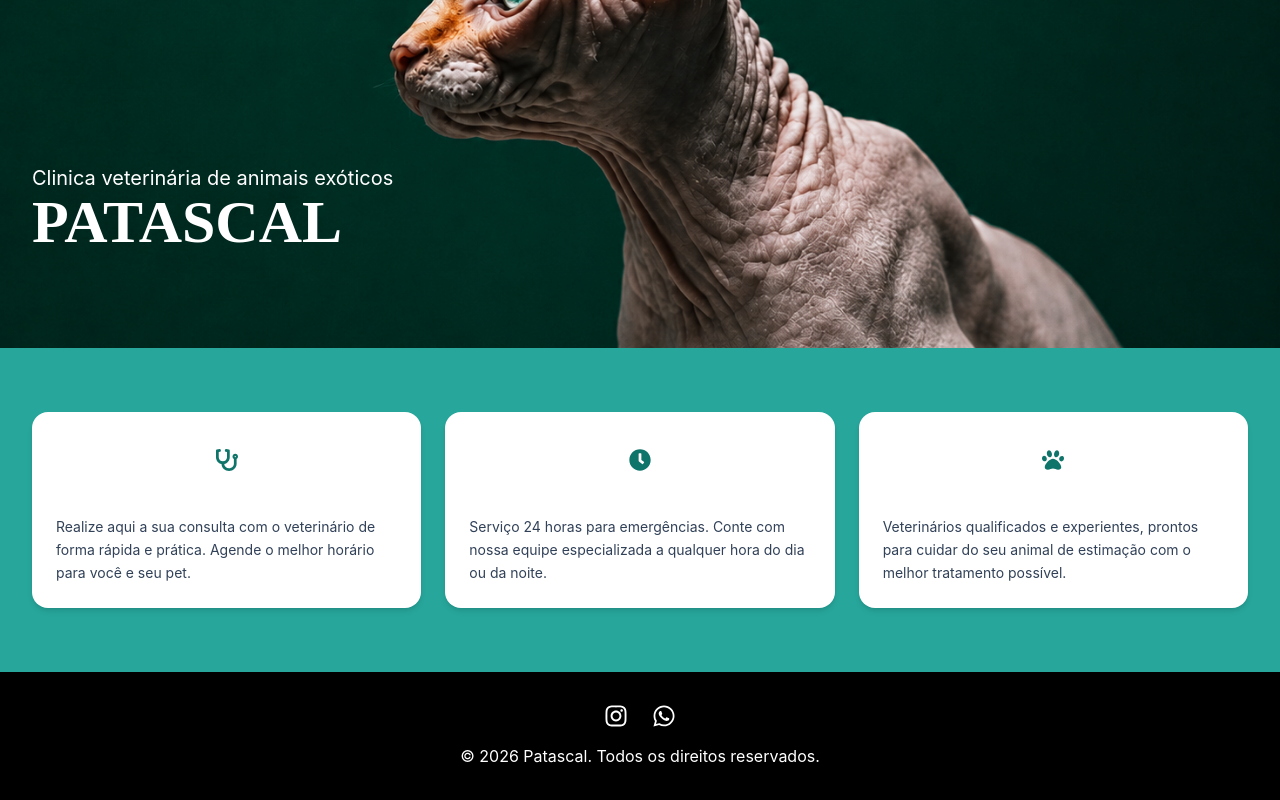
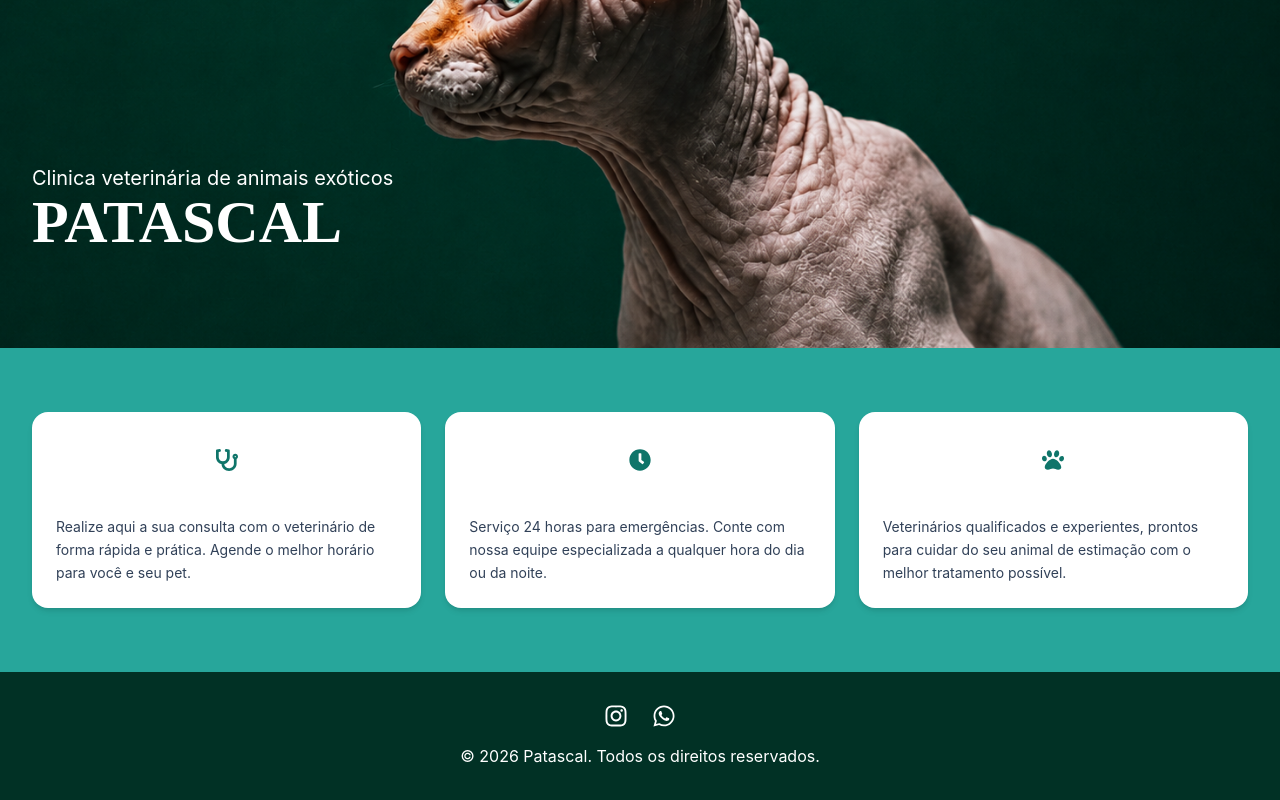
Before and after one commit to beatryzcsr/ClinicaVet, a React (Vite) app in the folder Patascal/: page / in a window 1280 px wide. Shown: the part 452-1252 px from the top of the page. Built offline with nearby package versions, Linux system fonts and the light colour scheme.

Commit message:
navbar fixa+ cor footer

```diff
--- a/Patascal/src/components/Footer.jsx
+++ b/Patascal/src/components/Footer.jsx
@@ -4,7 +4,7 @@ import { FaWhatsapp } from "react-icons/fa";
 export default function Footer() {
     return (
         //componente footer com as midias sociais e direitos autorais
-        <footer className="bg-[#000000] text-white py-8 scroll-smooth">
+        <footer className="bg-[#013125] text-white py-8 scroll-smooth">
             <div className="container mx-auto text-center">
                 <div className="flex justify-center mb-4 gap-3">
                     <a href="https://www.instagram.com/instagram/" target="_blank" rel="noopener noreferrer" className="text-white hover:text-[#efd1ab] transition-colors duration-300"> <FaInstagram size={24} /></a>
--- a/Patascal/src/components/Navbar.jsx
+++ b/Patascal/src/components/Navbar.jsx
@@ -10,7 +10,7 @@ const links = [
 
 export default function Navbar() {
   return (
-    <header className="absolute z-30 w-full bg-[#b2dfdc] text-white">
+    <header className="fixed z-30 w-full bg-[#b2dfdc] text-white">
       <div className="container relative mx-auto flex h-20 items-center justify-center px-4 sm:h-24 sm:px-6 lg:h-28 lg:px-8">
         <div className="absolute left-4 top-1/2 flex h-24 w-24 -translate-y-1/2 items-center  overflow-hidden sm:left-6 sm:h-28 sm:w-28 lg:left-8 lg:h-32 lg:w-32">
           <img src="/logo.png" alt="Logo" className="h-full w-full object-contain" />
```
